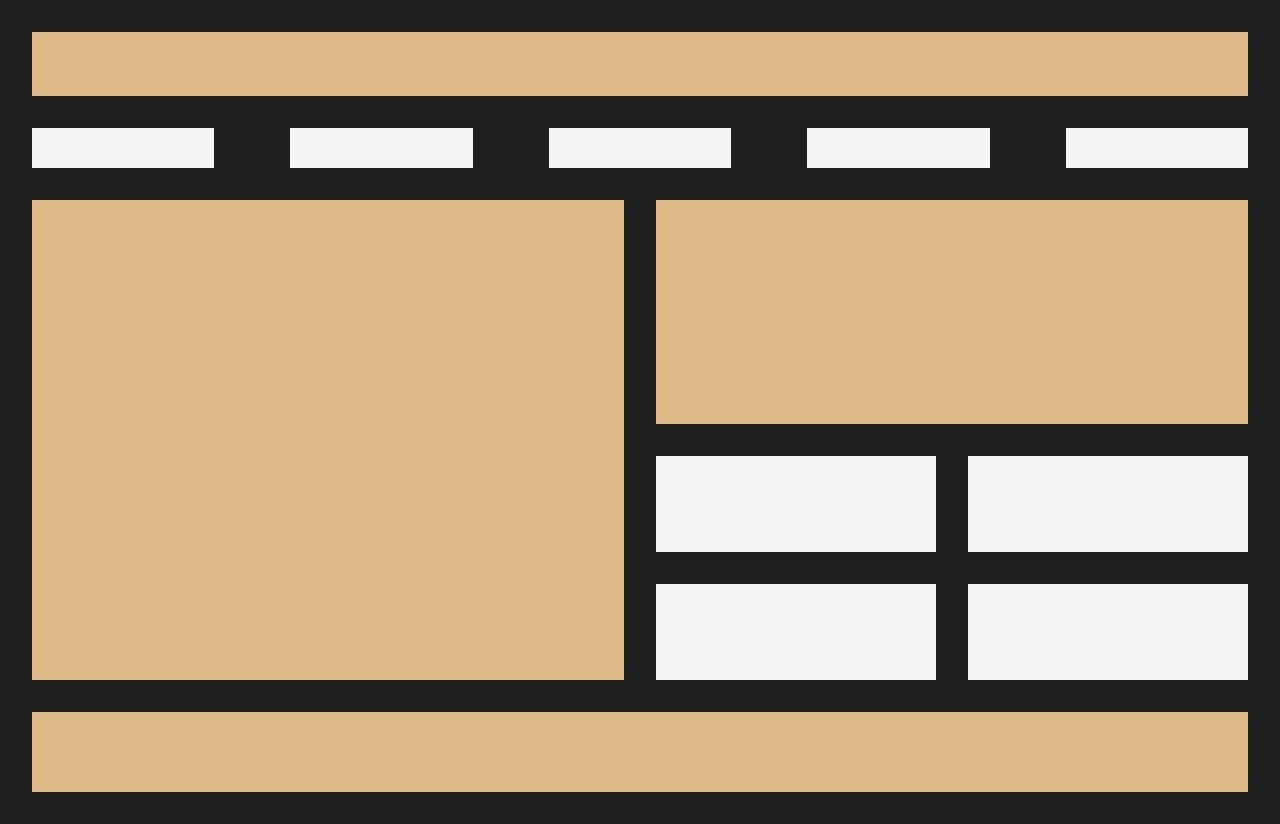
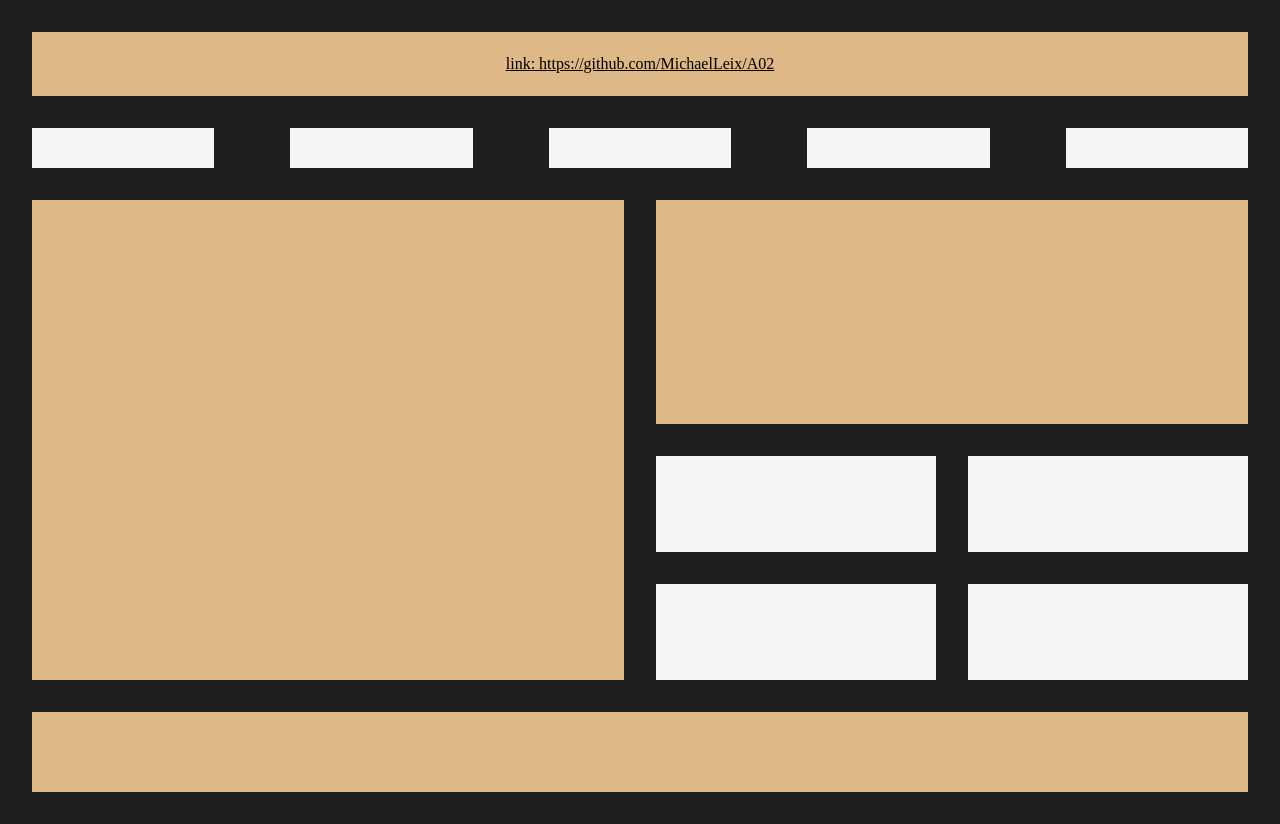
Before and after one commit to MichaelLeix/A02, a plain HTML site: page index.html in a window 1280 px wide. Drawn offline with Linux system fonts and the light colour scheme.

Commit message:
added github link

```diff
--- a/index.css
+++ b/index.css
@@ -19,6 +19,15 @@ body {
 .nav {
     height: 4em;
     margin-bottom: 2rem;
+    display: flex;
+    justify-content: center;
+    align-items: center;
+}
+
+a {
+    color: black;
+    font-size: 1rem;
+
 }
 
 .item-container1 {
--- a/index.html
+++ b/index.html
@@ -8,7 +8,7 @@
 </head>
 <body>
     <div class="brown nav">
-
+        <a href="https://github.com/MichaelLeix/A02">link: https://github.com/MichaelLeix/A02</a>
     </div>
 
     <div class="item-container1">
```
